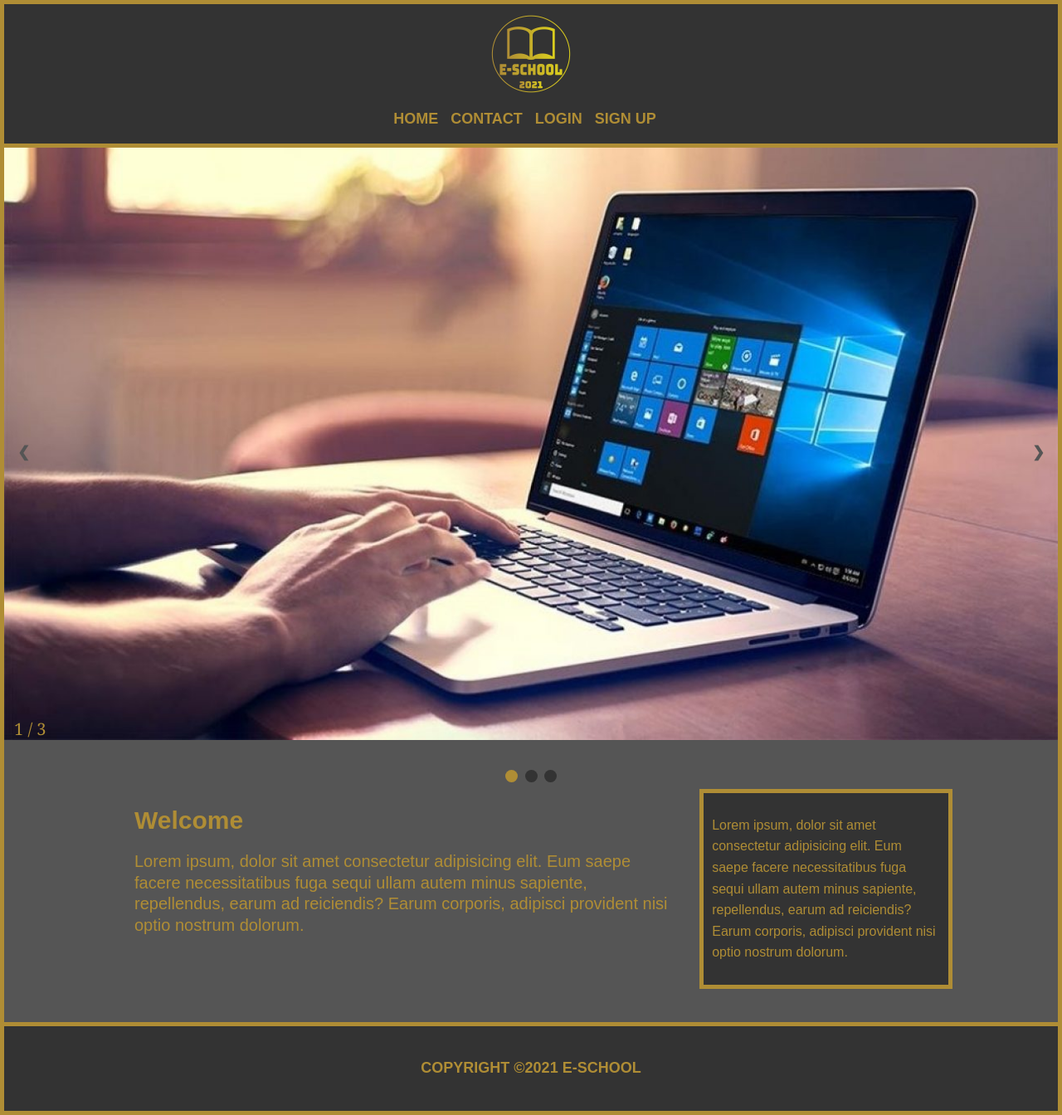
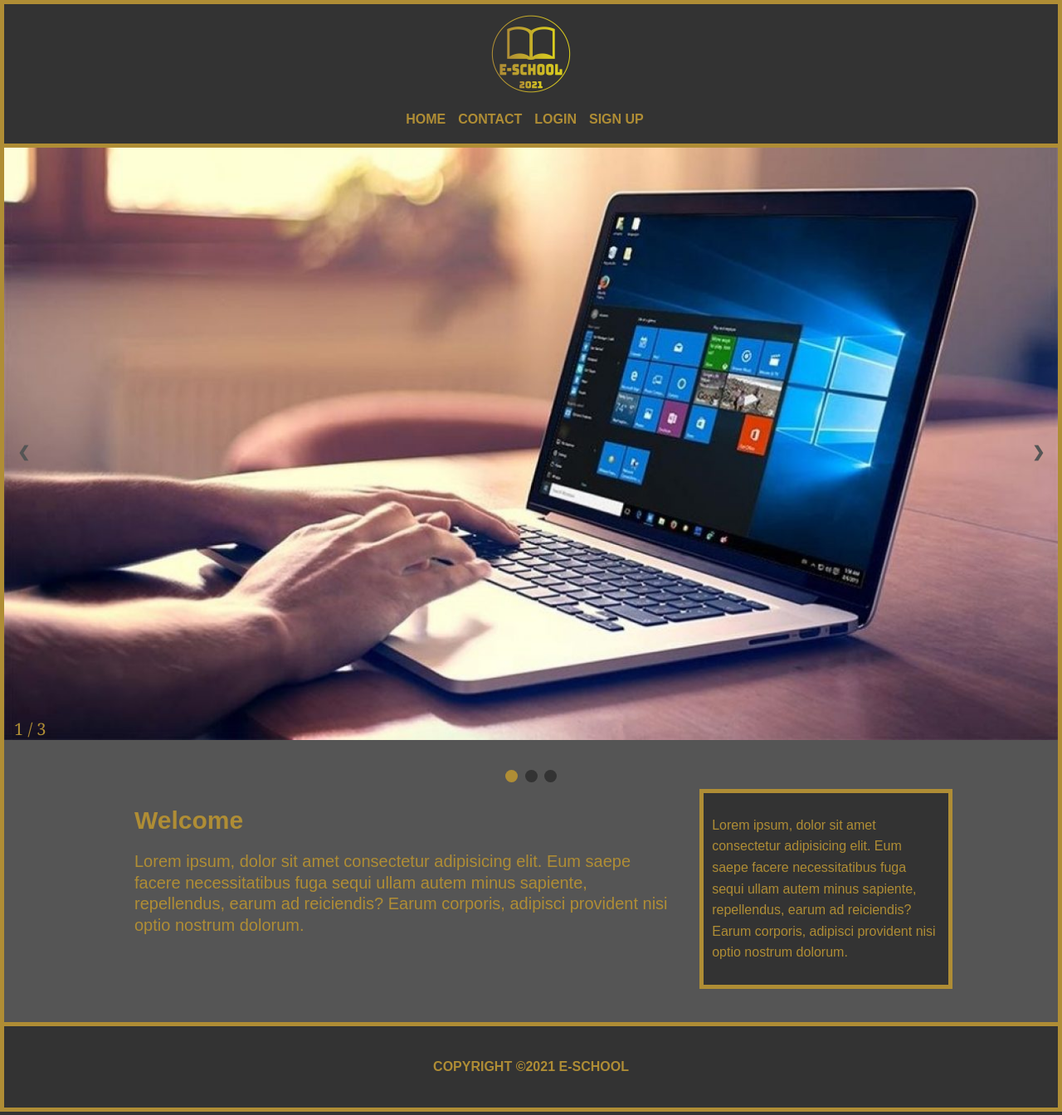
Before and after one commit to UmairKhankhail/E-Shool, a PHP site: page /index.html in a window 1280 px wide. Shown: the whole page at 83% size. Run offline with PHP 8.4, Linux system fonts and the light colour scheme.

Commit message:
Update style.css

```diff
--- a/Project/style.css
+++ b/Project/style.css
@@ -52,7 +52,7 @@ body {
 #navbar a {
     color: rgb(175, 141, 53);
     text-decoration: none;
-    font-size: 18px;
+    font-size: 16px;
     padding-right: 15px;
     font-weight: bold;
 }
@@ -94,7 +94,7 @@ body {
     border-top: rgb(175, 141, 53) solid;
     border-width: 5px;
     text-transform: uppercase;
-    font-size: 18px;
+    font-size: 16px;
     font-weight: bold;
 }
 
```
